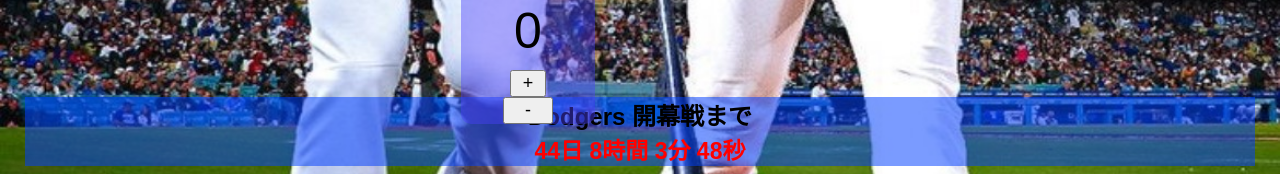
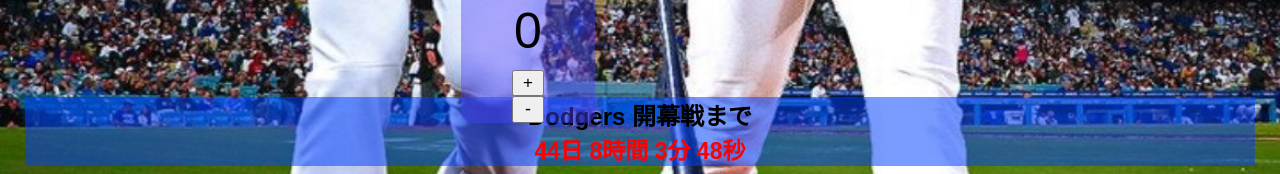
Before and after one commit to papa-seiji/work_space_02, a plain HTML site: page index.html in a window 1280 px wide. Shown: the part 477-651 px from the top of the page. Drawn offline with Linux system fonts and the light colour scheme.

Commit message:
微調整4

```diff
--- a/styles.css
+++ b/styles.css
@@ -101,14 +101,14 @@
 }
 
 .plus{
-    padding: 1px 11px;
-    font-size: 18px;
-    margin: 0 4px;
+    padding: 1px 9px;
+    font-size: 17px;
+    /* margin: 0 4px; */
 }
 .mainus {
-  padding: 1px 20px;
+  padding: 1px 11px;
   font-size: 18px;
-  margin: 0 4px;
+  /* margin: 0 4px; */
 }
 
 /* button:first-child {
```
